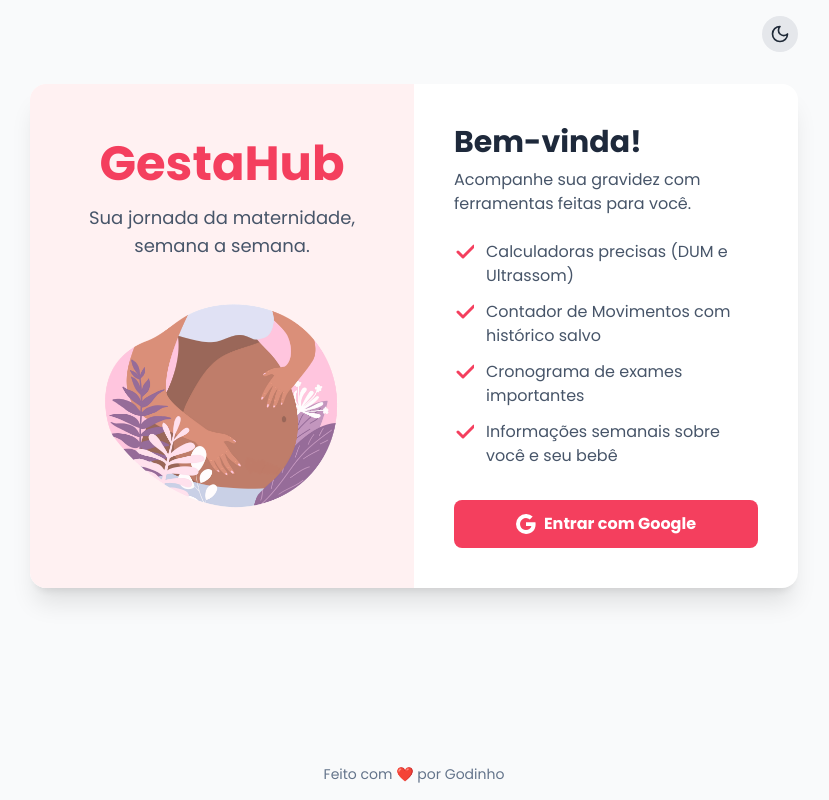
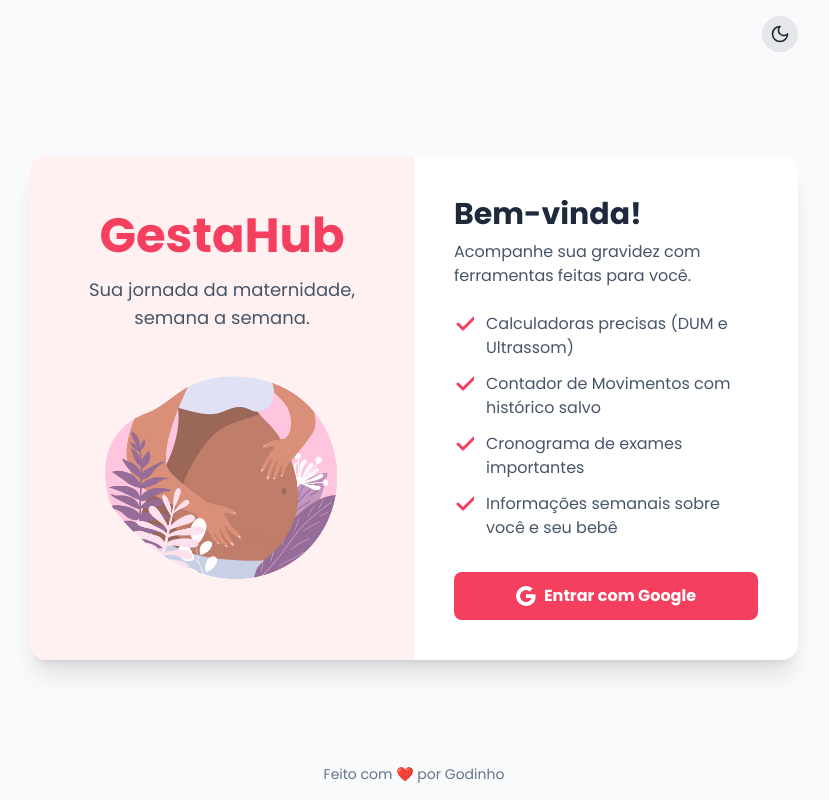
Before and after one commit to moisesgodinho/gestahub, a Next.js app: page / in a window 1280 px wide. Shown: the whole page, without its empty margins (226-1055 px from the left). Built offline with nearby package versions, Linux system fonts and the light colour scheme; no server answers.

Commit message:
ajuste na tela de login

```diff
--- a/src/app/layout.js
+++ b/src/app/layout.js
@@ -19,7 +19,6 @@ export const metadata = {
 
 export default function RootLayout({ children }) {
   return (
-    // Adicione suppressHydrationWarning aqui
     <html lang="pt-BR" className="h-full" suppressHydrationWarning>
       <body className={`${poppins.variable} font-sans antialiased flex flex-col min-h-screen bg-gray-50 dark:bg-slate-900`}>
         <script
@@ -58,7 +57,7 @@ export default function RootLayout({ children }) {
 
         <UserProvider>
           <Header />
-          <main className="flex-grow">
+          <main className="flex-grow flex flex-col">
             {children}
           </main>
         </UserProvider>
--- a/src/app/page.js
+++ b/src/app/page.js
@@ -9,7 +9,7 @@ import AppNavigation from '@/components/AppNavigation';
 import AgendaProximosPassos from '@/components/AgendaProximosPassos';
 import { useUser } from '@/context/UserContext';
 import { useGestationalData } from '@/hooks/useGestationalData';
-import SkeletonLoader from '@/components/SkeletonLoader'; // 1. Importe o componente
+import SkeletonLoader from '@/components/SkeletonLoader';
 
 export default function Home() {
   const { user, loading: userLoading } = useUser();
@@ -33,7 +33,6 @@ export default function Home() {
 
   const loading = userLoading || dataLoading;
 
-  // 2. Substitua o texto pelo SkeletonLoader
   if (loading) {
     return (
       <div className="flex items-center justify-center flex-grow p-4">
```
